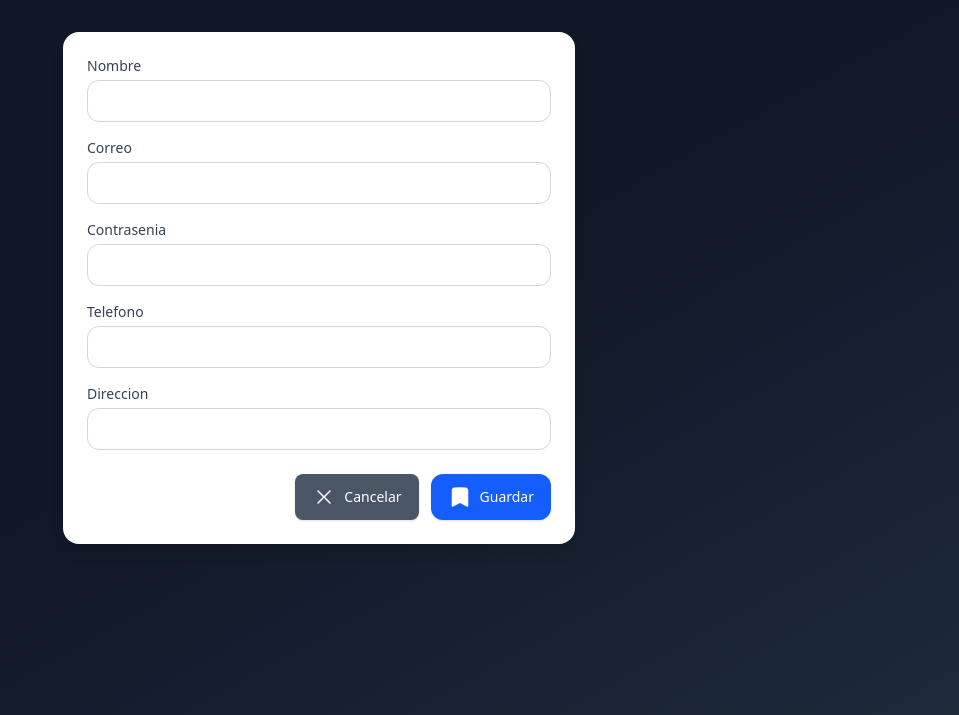
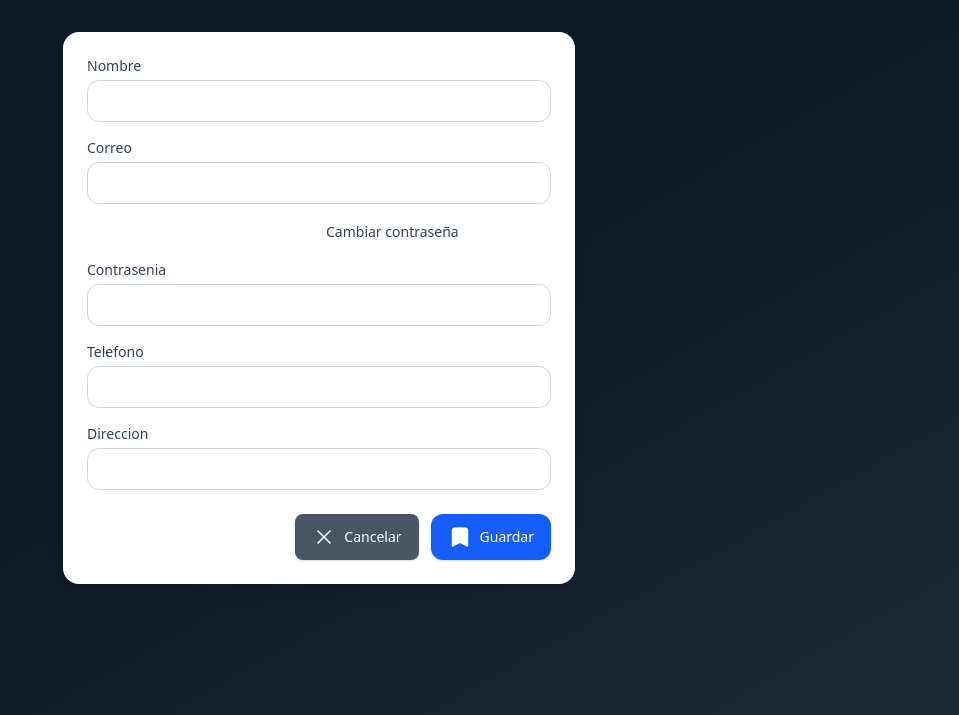
Before and after one commit to IDGS-803-23001488/ThreadLine, a Python web app: template templates/cliente/editar.html in a window 1280 px wide. Shown: the part 85-800 px from the top of the page, without its empty margins (321-1280 px from the left). Run offline with Jinja, Linux system fonts and the light colour scheme; the template is opened without the code that fills it: most values are stand-ins (such as "Sample title", 1, 10 or a date in 2020); form fields are guessed from the names that the template uses; some libraries are stand-ins or nearby versions.

Commit message:
21/03/2026 AdonaiF. Wenas

```diff
--- a/config.py
+++ b/config.py
@@ -6,5 +6,5 @@ class Config(object):
 
 class DevelopmentConfig(Config):
     DEBUG=True
-    SQLALCHEMY_DATABASE_URI = "mysql+pymysql://root:root@localhost:3306/threadline"
+    SQLALCHEMY_DATABASE_URI = "mysql+pymysql://root:@localhost:3306/threadline"
     SQLALCHEMY_TRACK_MODIFICATIONS=False
--- a/forms.py
+++ b/forms.py
@@ -63,8 +63,9 @@ class TallaForm(Form):
 class ClienteForm(Form):
     nombre = StringField('Nombre', [validators.DataRequired(message="El nombre es obligatorio"),validators.Length(min=3, max=100)])
     correo = StringField('Correo electrónico', [validators.DataRequired(message="El correo es obligatorio"),validators.Email(message="Ingresa un correo válido"),validators.Length(max=100)])
-    contrasenia = PasswordField('Contraseña', [validators.DataRequired(message="La contraseña es obligatoria"),validators.Length(min=6, max=255)])
+    contrasenia = PasswordField('Contraseña', [validators.Optional(),validators.DataRequired(message="La contraseña es obligatoria"),validators.Length(min=6, max=255)])
     telefono = StringField('Teléfono', [validators.Optional(),validators.Length(max=20)])
+    cambiar_contrasenia = BooleanField("Cambiar contraseña")
     direccion = StringField('Dirección', [validators.Optional(), validators.Length(max=255)])
 
 class ProveedorForm(Form):
--- a/routes/usuarios.py
+++ b/routes/usuarios.py
@@ -109,13 +109,13 @@ def editar(id):
         usuario.usuario = form.usuario.data
         usuario.correo = form.correo.data
 
-        if form.cambiar_contrasenia.data and form.contrasenia.data:
-            usuario.contrasenia = hash_password(form.contrasenia.data)
-
         usuario.editado_por = g.usuario_actual.id
         usuario.fecha_edicion = datetime.datetime.utcnow()
         rol = Rol.query.get(form.rol.data)
         usuario.roles = [rol]
+
+        if form.cambiar_contrasenia.data and form.contrasenia.data:
+            usuario.contrasenia = hash_password(form.contrasenia.data)
 
         db.session.commit()
 
--- a/templates/cliente/editar.html
+++ b/templates/cliente/editar.html
@@ -14,6 +14,12 @@
 
     {{ render_input(form.nombre) }}
     {{ render_input(form.correo) }}
+    <div class="flex items-center gap-2 mb-4">
+            {{ form.cambiar_contrasenia(class="rounded border-gray-300 text-blue-600 focus:ring-blue-500") }}
+            <label class="text-sm text-gray-700 dark:text-gray-300">
+                Cambiar contraseña
+            </label>
+        </div>
     {{ render_input(form.contrasenia) }}
     {{ render_input(form.telefono) }}
     {{ render_input(form.direccion) }}
```
Also changed, not shown: routes/cliente.py (+9 -2 lines).
